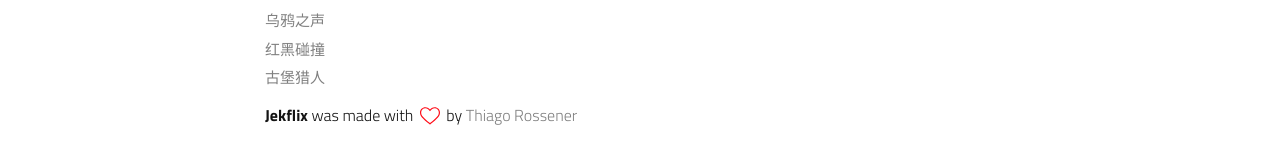
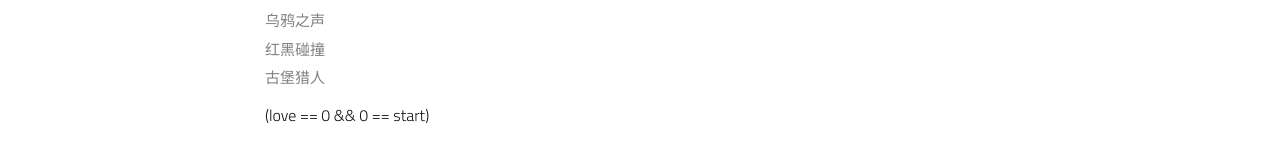
Before and after one commit to ScarletRook/SCARLETROOK.GITHUB.IO, a Jekyll site: the page built from pages/about.md, in a window 1280 px wide and 1026 px high. Shown: the part 862-1023 px from the top of the window. Built offline with Jekyll 4.4.1, drawn with Linux system fonts in a browser that asks for light colours; a script that is not in the unit is left out.

```diff
--- a/_config.yml
+++ b/_config.yml
@@ -1,6 +1,6 @@
 # Site Settings
 name: 绯色的乌鸦
-title: Scarlet_Rook | (love == 0 && 0 == start)
+title: ScarletRook || (love == 0 && 0 == start)
 description: (love == 0 && 0 == start)
 # tags:
 #   - blog
--- a/_includes/footer.html
+++ b/_includes/footer.html
@@ -35,7 +35,7 @@
     {% include links.html %}
 
     <p>
-      <span>Jekflix</span> was made with <svg class="love"><use xlink:href="#icon-heart"></use></svg> by <a href="https://rossener.com" target="_blank" class="creator">Thiago Rossener</a>
+      (love == 0 && 0 == start)
     </p>
 </footer>
 
```
